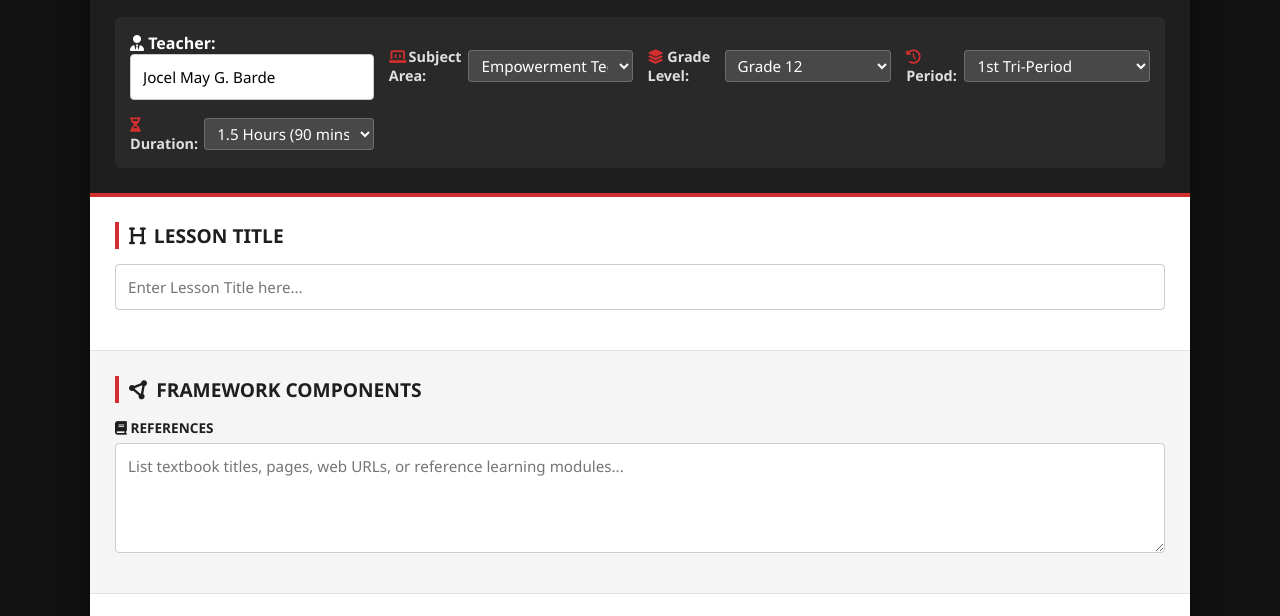
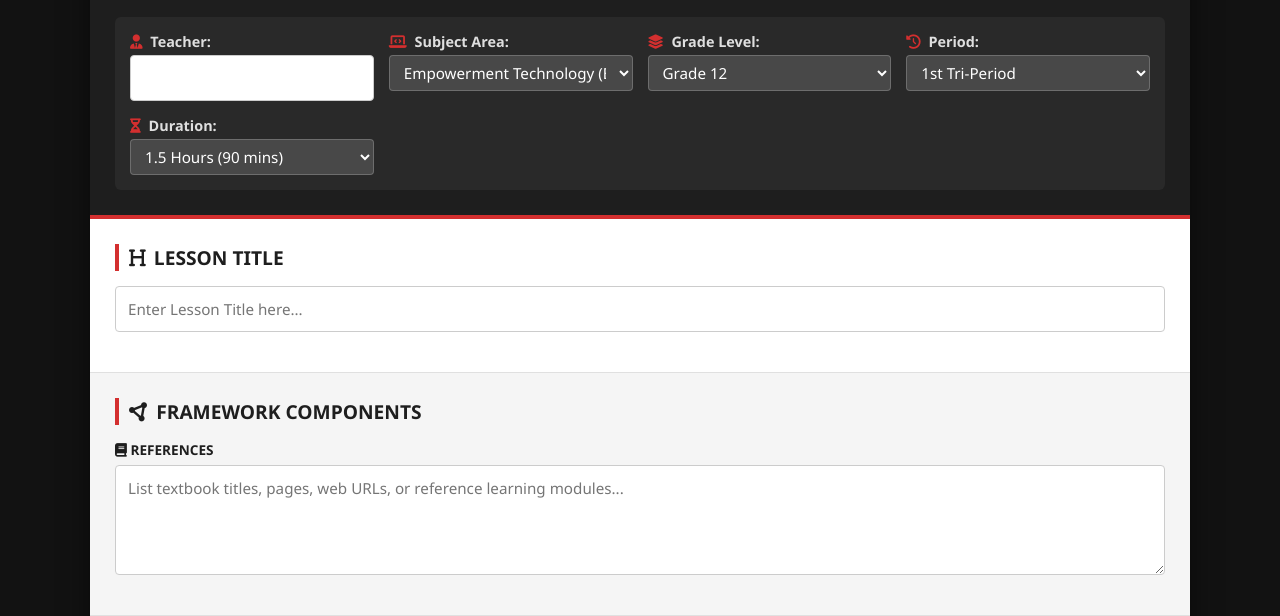
Before and after one commit to jocelmaygalvez-dotcom/101TEST, a plain HTML site: page public/index.html in a window 1280 px wide. Shown: the part 114-730 px from the top of the page. Drawn offline with Linux system fonts and the light colour scheme.

Commit message:
Update style.css

```diff
--- a/public/style.css
+++ b/public/style.css
@@ -24,15 +24,20 @@
 .header-top h1 { font-size: 1.8rem; letter-spacing: 1px; }
 .header-top p { color: var(--primary-red); font-weight: 600; text-transform: uppercase; font-size: 0.9rem; }
 .header-meta { display: grid; grid-template-columns: repeat(auto-fit, minmax(220px, 1fr)); gap: 15px; background: rgba(255, 255, 255, 0.05); padding: 15px; border-radius: 6px; }
-.meta-item, .meta-item-select { font-size: 0.9rem; color: #dfdfdf; display: flex; align-items: center; gap: 6px; }
-.meta-item i, .meta-item-select label i { color: var(--primary-red); width: 16px; }
-.header-dropdown { background-color: rgba(255, 255, 255, 0.15) !important; color: var(--pure-white) !important; border: 1px solid rgba(255, 255, 255, 0.2) !important; padding: 4px 8px !important; border-radius: 4px; cursor: pointer; }
+
+.meta-item-input, .meta-item-select { font-size: 0.9rem; color: #dfdfdf; display: flex; flex-direction: column; gap: 4px; }
+.meta-item-input label i, .meta-item-select label i { color: var(--primary-red); margin-right: 4px; }
+.header-text-field { background: rgba(255, 255, 255, 0.15); color: var(--pure-white); border: 1px solid rgba(255, 255, 255, 0.2); padding: 6px 10px; border-radius: 4px; font-size: 0.9rem; }
+.header-text-field:focus { outline: none; border-color: var(--primary-red); background: rgba(255, 255, 255, 0.25); }
+
+.header-dropdown { background-color: rgba(255, 255, 255, 0.15) !important; color: var(--pure-white) !important; border: 1px solid rgba(255, 255, 255, 0.2) !important; padding: 6px 10px !important; border-radius: 4px; cursor: pointer; }
 .header-dropdown option { background-color: var(--soft-black); color: var(--pure-white); }
+
 .dlp-section { padding: 25px; border-bottom: 1px solid var(--border-color); }
 .dlp-section:nth-of-type(even) { background-color: var(--off-white); }
 .section-title { font-size: 1.2rem; color: var(--soft-black); border-left: 4px solid var(--primary-red); padding-left: 10px; margin-bottom: 15px; text-transform: uppercase; display: flex; align-items: center; gap: 8px; }
 
-/* Custom Block Variations matching colors from your uploaded framework templates */
+/* Framework Matrix Backgrounds matching uploaded templates color schemes */
 .integration-section { background-color: var(--light-green) !important; }
 .assessment-section { background-color: var(--light-orange) !important; }
 
@@ -45,7 +50,7 @@
 
 .select-wrapper { background: rgba(0, 0, 0, 0.03); padding: 12px; border-radius: 4px; border: 1px dashed var(--text-light); }
 
-/* AI Output Display Style */
+/* UI Display Frame Elements */
 .ai-output-workspace { background-color: #f8fafc !important; border: 2px solid #cbd5e1; border-radius: 6px; margin: 15px 25px; }
 .ai-stream-screen { font-family: 'Courier New', Courier, monospace !important; font-size: 0.95rem !important; background-color: #0f172a !important; color: #38bdf8 !important; min-height: 350px !important; border: none !important; border-radius: 6px !important; padding: 18px !important; line-height: 1.5; }
 .export-toolkit { margin-top: 15px; display: flex; flex-wrap: wrap; align-items: center; justify-content: space-between; gap: 15px; background: #edf2f7; padding: 12px; border-radius: 4px; }
```
